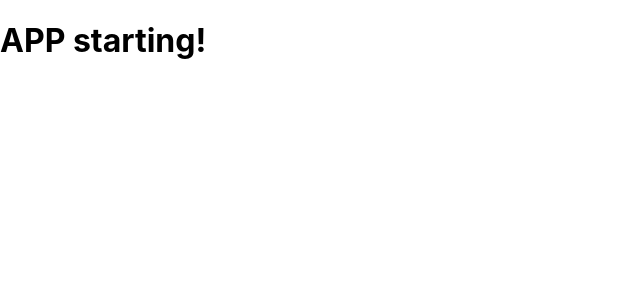
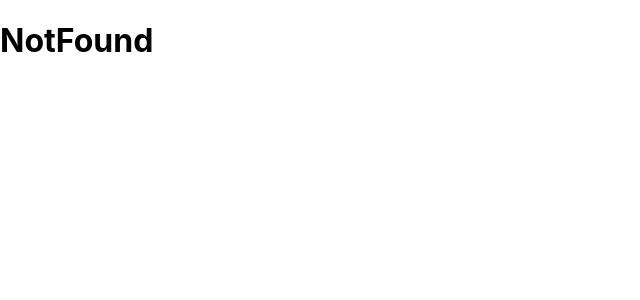
Before and after one commit to OleksiiVTS/final-project-frontend, a React (Create React App) app: page /final-project-frontend/login in a window 1280 px wide. Shown: the top 300 px of the page, without its empty margins (0-640 px from the left). Built offline with nearby package versions, Linux system fonts and the light colour scheme.

Commit message:
ADD -  lazy route, spinner

```diff
--- a/src/components/App.jsx
+++ b/src/components/App.jsx
@@ -1,14 +1,17 @@
-import React from 'react';
-// import { Route, Routes } from 'react-router-dom';
-// import { Circles } from 'react-loader-spinner';
-// import css from '../components/Loader/Loader.module.css';
+import React, { Suspense, lazy } from 'react';
+import { Route, Routes } from 'react-router-dom';
+import NotFound from 'pages/NotFound/NotFound.jsx';
+import { Circles } from 'react-loader-spinner';
+import css from '../components/Loader/Loader.module.css';
+import { useSelector } from 'react-redux';
+import { selectIsRefreshing } from 'redux/auth/authSelectors.js';
 
 // import PrivateRoute from './PrivateRoute';
 // import PublicRoute from './PublicRoute';
 
-// const MainLayout = lazy(() =>
-//   import('../components/MainLayout/MainLayout.jsx')
-// );
+const MainLayout = lazy(() =>
+  import('../components/MainLayout/MainLayout.jsx')
+);
 // const MainPage = lazy(() => import('../pages/Public/MainPage/MainPage.jsx'));
 // const RegisterPage = lazy(() =>
 //   import('../pages/Public/RegisterPage/RegisterPage.jsx')
@@ -23,13 +26,25 @@ import React from 'react';
 // const StatisticsPage = lazy(() =>
 //   import('../pages/Private/StatisticsPage/StatisticsPage.jsx')
 // );
-// const NotFound = lazy(() => import('../pages/NotFound/NotFound.jsx'));
 
 export const App = () => {
-  return (
-    // <Circles height="80" width="80" color="#4d78a9" wrapperClass={css.loader} />
-    <div>
-      <h1>APP starting!</h1>
-    </div>
+  const IsRefreshing = useSelector(selectIsRefreshing);
+  const Loading = (
+    <Circles height="80" width="80" color="#4d78a9" wrapperClass={css.loader} />
+  );
+  return IsRefreshing ? (
+    Loading
+  ) : (
+    <Routes>
+      <Route
+        path="/"
+        element={
+          <Suspense fallback={Loading}>
+            <MainLayout />
+          </Suspense>
+        }
+      />
+      <Route path="*" element={<NotFound />}></Route>
+    </Routes>
   );
 };
--- a/src/redux/auth/authSlice.js
+++ b/src/redux/auth/authSlice.js
@@ -8,7 +8,6 @@ import {
 import persistReducer from 'redux-persist/es/persistReducer';
 import storage from 'redux-persist/lib/storage';
 
-//! Імпорт знизу відсутній!!!!!!!
 import { getUser, createUser, loginUser, logoutUser } from './authOperations';
 
 export const authSlice = createSlice({
```
